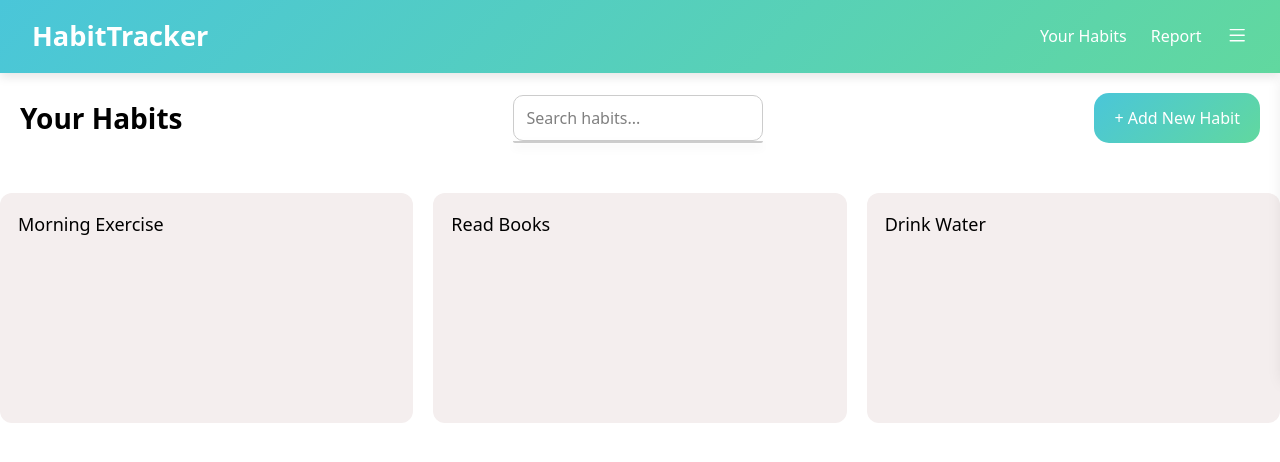
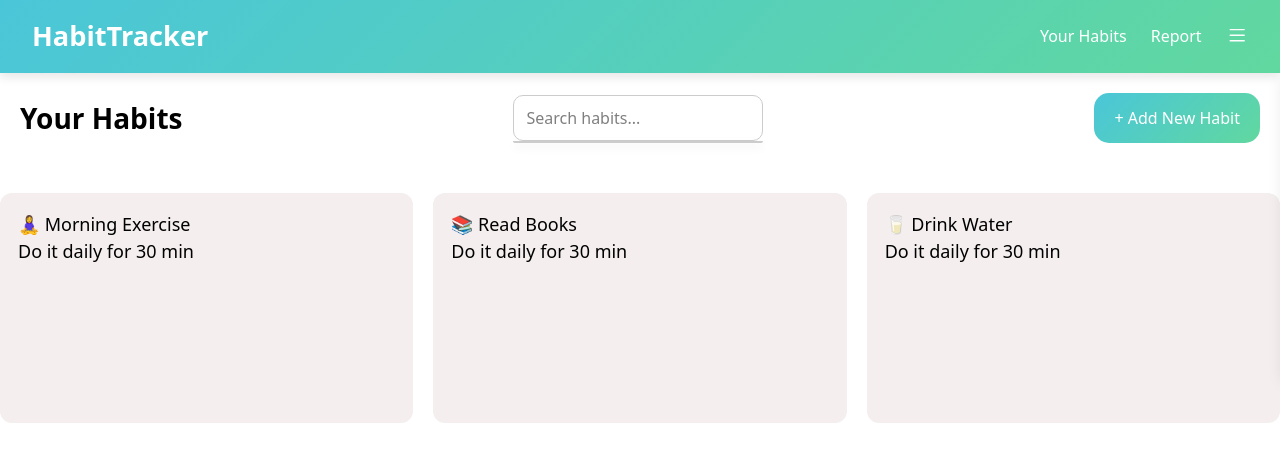
Before and after one commit to Ishagp/Habit_Tracker, a React (Vite) app: page /your-habits in a window 1280 px wide. Shown: the top 462 px of the page. Built offline with nearby package versions, Linux system fonts and the light colour scheme.

Commit message:
Some changes

```diff
--- a/src/App.jsx
+++ b/src/App.jsx
@@ -12,9 +12,9 @@ import "react-toastify/dist/ReactToastify.css";
 function App() {
 
   const [habits, setHabits] = useState([
-    { id: 1, title: "Morning Exercise", description: "Do it daily for 30 min", completed: false },
-    { id: 2, title: "Read Books", description: "Do it daily for 30 min", completed: false },
-    { id: 3, title: "Drink Water", description: "Do it daily for 30 min", completed: false },
+    { id: 1, title: "🧘‍♀️ Morning Exercise", description: "Do it daily for 30 min", completed: false },
+    { id: 2, title: "📚 Read Books", description: "Do it daily for 30 min", completed: false },
+    { id: 3, title: "🥛 Drink Water", description: "Do it daily for 30 min", completed: false },
   ]);
 
   const toggleHabit = (id) => {
--- a/src/components/YourHabit/YourHabit.jsx
+++ b/src/components/YourHabit/YourHabit.jsx
@@ -73,6 +73,8 @@ const YourHabit = ({ habits, addHabit }) => {
         {habits.map((habit) => (
           <div key={habit.id} className={styles.fullHabitCard}>
             {habit.title}
+            <p >{habit.description}</p>
+
           </div>
         ))}
       </div>
--- a/src/components/YourHabit/YourHabit.module.css
+++ b/src/components/YourHabit/YourHabit.module.css
@@ -10,7 +10,6 @@
   align-items: center;
   justify-content: space-between;
   gap: 20px;
-  /* margin-bottom: 20px; */
 }
 
 .heading {
@@ -76,7 +75,8 @@
 
 .allHabits {
   display: grid;
-  grid-template-columns: repeat(3, 1fr); /* 3 cards in a row */
+  grid-template-columns: repeat(3, 1fr);
+  /* 3 cards in a row */
   gap: 20px;
   width: 100%;
   margin-top: 30px;
```
